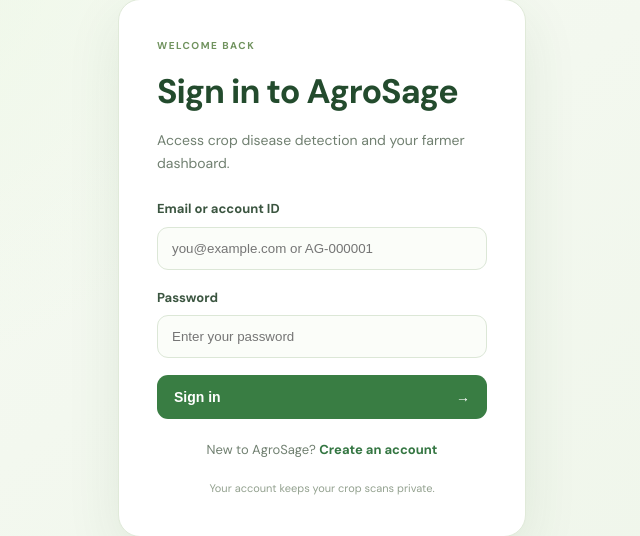
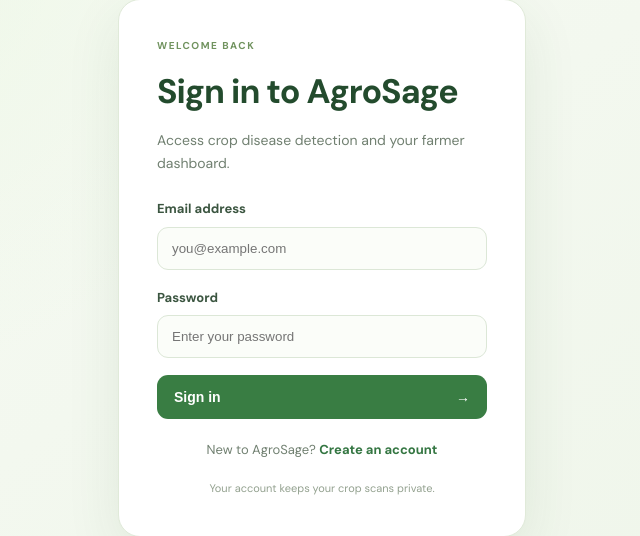
Before and after one commit to schinche735-hash/AgriSage, a Flask app: page /login in a window 1280 px wide. Shown: the part 162-698 px from the top of the page, without its empty margins (318-958 px from the left). Run offline with Flask 3, Linux system fonts and the light colour scheme; some libraries are stand-ins or nearby versions.

Commit message:
Hide internal account IDs from farmer interface

```diff
--- a/templates/dashboard.html
+++ b/templates/dashboard.html
@@ -1,6 +1,6 @@
 <!doctype html>
 <html lang="en"><head><meta charset="utf-8"><meta name="viewport" content="width=device-width, initial-scale=1"><title>My dashboard | AgroSage</title><link rel="stylesheet" href="{{ url_for('static', filename='style.css') }}"><link rel="stylesheet" href="{{ url_for('static', filename='auth.css') }}"></head>
 <body class="portal-page"><header class="portal-header"><a class="auth-brand" href="/">&#127793; AgroSage</a><nav><a href="/">Disease detection</a><a href="/community">Community</a><form method="post" action="{{ url_for('logout') }}"><input type="hidden" name="_csrf_token" value="{{ csrf_token() }}"><button class="portal-logout">Log out</button></form></nav></header><main class="portal-main"><div class="portal-heading"><div><div class="auth-kicker">FARMER ACCOUNT</div><h1>Hello, {{ user.name }}</h1><p>Welcome to your personal AgroSage dashboard.</p></div><a class="auth-submit portal-scan" href="/">Start a disease scan &rarr;</a></div>
-<div class="portal-stats"><article><span>Total scans</span><strong>{{ total_scans }}</strong></article><article><span>Your account ID</span><strong>AG-{{ "%06d"|format(user.id) }}</strong></article><article><span>Member since</span><strong>{{ user.created_at[:10] }}</strong></article></div>
+<div class="portal-stats"><article><span>Total scans</span><strong>{{ total_scans }}</strong></article><article><span>Member since</span><strong>{{ user.created_at[:10] }}</strong></article></div>
 <section class="portal-panel"><div class="portal-panel-heading"><div><h2>Your recent disease scans</h2><p>Only your own scan records are shown here.</p></div></div>{% if scans %}<div class="portal-table-wrap"><table class="portal-table"><thead><tr><th>Crop</th><th>Result</th><th>Confidence</th><th>Date</th></tr></thead><tbody>{% for scan in scans %}<tr><td>{{ scan.crop }}</td><td>{{ scan.disease }}</td><td>{{ '%.1f'|format(scan.confidence * 100) }}%</td><td>{{ scan.created_at[:16].replace('T',' ') }}</td></tr>{% endfor %}</tbody></table></div>{% else %}<div class="portal-empty">You haven't completed a disease scan yet. Start your first scan when you're ready.</div>{% endif %}</section>
 </main></body></html>
--- a/templates/login.html
+++ b/templates/login.html
@@ -2,4 +2,4 @@
 <html lang="en"><head><meta charset="utf-8"><meta name="viewport" content="width=device-width, initial-scale=1"><title>Sign in | AgroSage</title><link rel="stylesheet" href="{{ url_for('static', filename='style.css') }}"><link rel="stylesheet" href="{{ url_for('static', filename='auth.css') }}"></head>
 <body class="auth-page"><main class="auth-shell"><a class="auth-brand" href="/">&#127793; AgroSage</a><section class="auth-card"><div class="auth-kicker">WELCOME BACK</div><h1>Sign in to AgroSage</h1><p class="auth-subtitle">Access crop disease detection and your farmer dashboard.</p>
 {% with messages = get_flashed_messages(with_categories=true) %}{% for category,message in messages %}<div class="auth-alert {{ category }}">{{ message }}</div>{% endfor %}{% endwith %}
-<form method="post" class="auth-form"><input type="hidden" name="_csrf_token" value="{{ csrf_token() }}"><label>Email or account ID<input type="text" name="email" autocomplete="username" required placeholder="you@example.com or AG-000001"></label><label>Password<input type="password" name="password" autocomplete="current-password" required placeholder="Enter your password"></label><button class="auth-submit" type="submit">Sign in <span>&rarr;</span></button></form><p class="auth-switch">New to AgroSage? <a href="{{ url_for('register') }}">Create an account</a></p><p class="auth-footnote">Your account keeps your crop scans private.</p></section></main></body></html>
+<form method="post" class="auth-form"><input type="hidden" name="_csrf_token" value="{{ csrf_token() }}"><label>Email address<input type="text" name="email" autocomplete="username" required placeholder="you@example.com"></label><label>Password<input type="password" name="password" autocomplete="current-password" required placeholder="Enter your password"></label><button class="auth-submit" type="submit">Sign in <span>&rarr;</span></button></form><p class="auth-switch">New to AgroSage? <a href="{{ url_for('register') }}">Create an account</a></p><p class="auth-footnote">Your account keeps your crop scans private.</p></section></main></body></html>
```
Also changed, not shown: tests/test_auth_system.py (+2 -1 lines).
